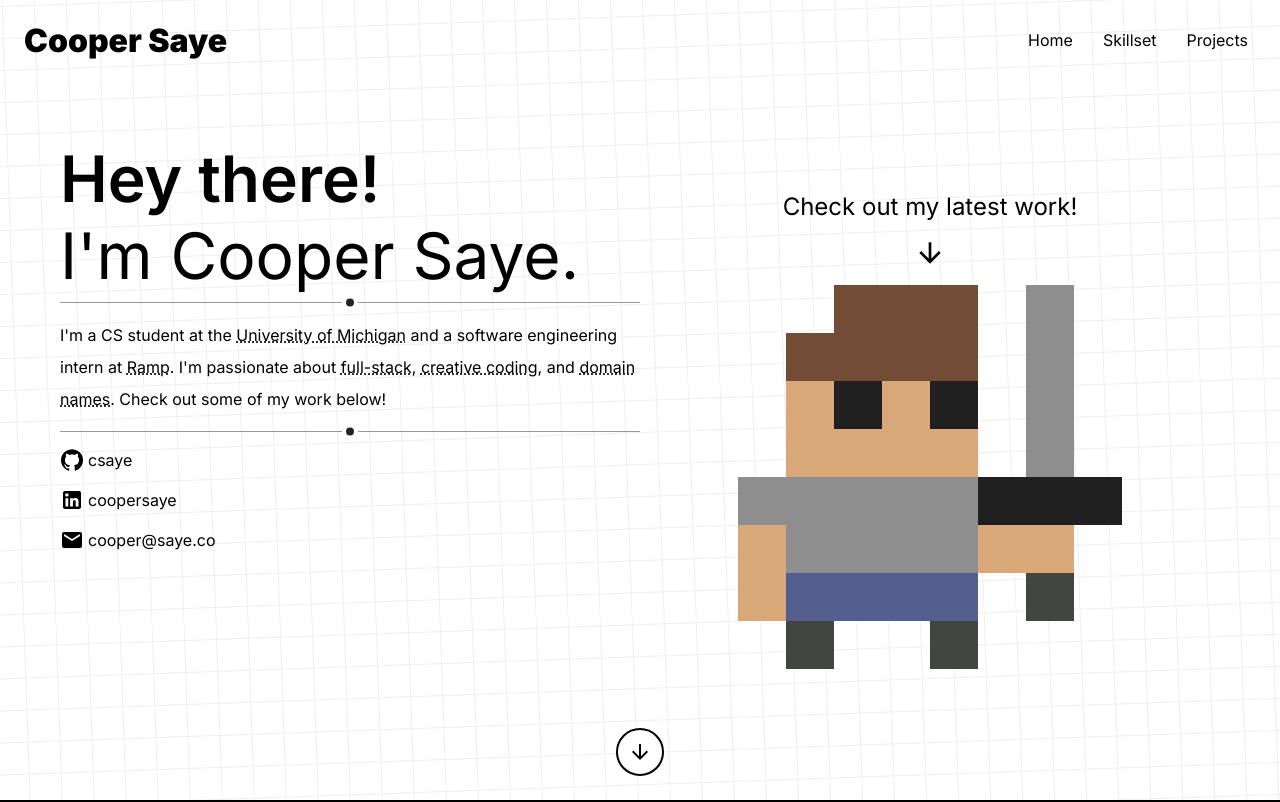
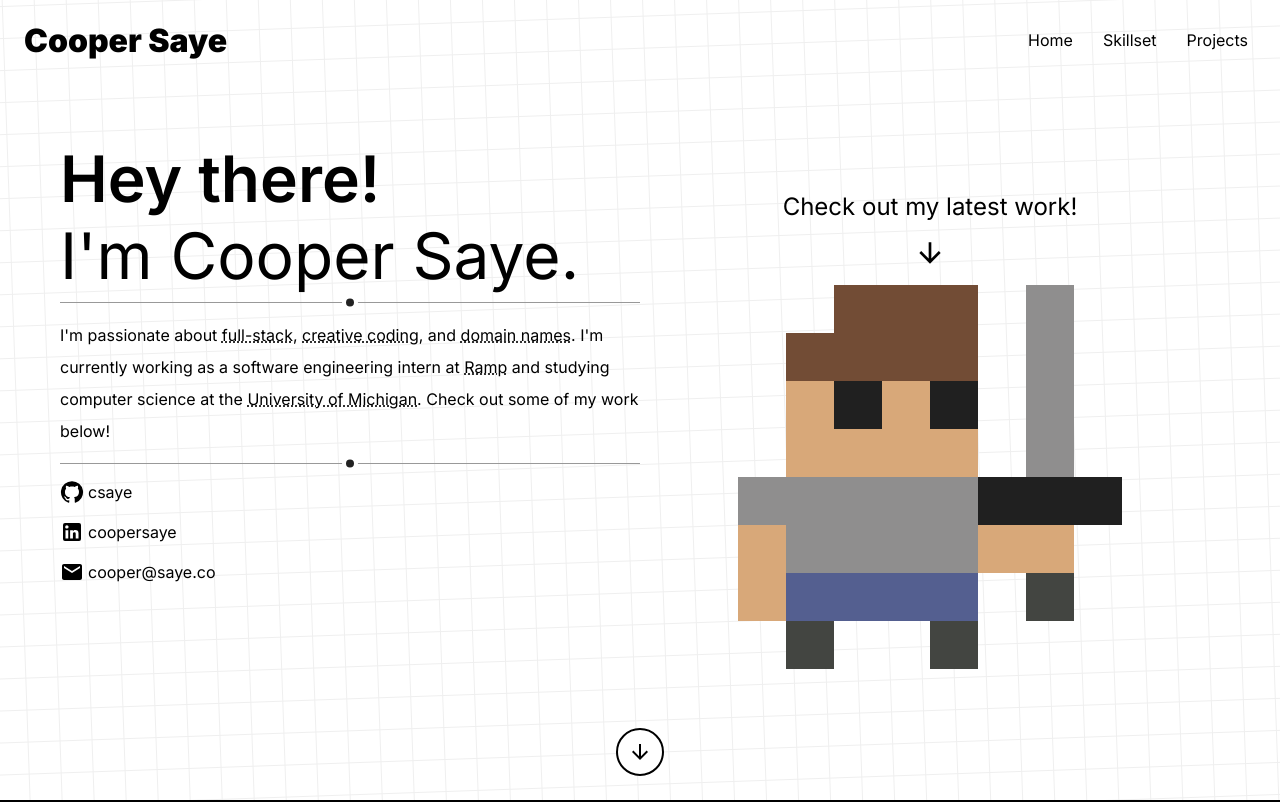
Before and after one commit to csaye/csaye.com-v5, a Next.js app: page / in a window 1280 px wide. Shown: the top 802 px of the page. Built offline with nearby package versions, Linux system fonts and the light colour scheme.

Commit message:
Update intro.

```diff
--- a/components/Intro.tsx
+++ b/components/Intro.tsx
@@ -61,10 +61,10 @@ export default function Intro(props: Props) {
         </h1>
         <hr />
         <p className={styles.bio}>
-          I&apos;m a CS student at the <u>University of Michigan</u> and a
-          software engineering intern at <u>Ramp</u>. I&apos;m
-          passionate about <u>full-stack</u>, <u>creative coding</u>, and
-          {' '}<u>domain names</u>. Check out some of my work below!
+          I&apos;m passionate about <u>full-stack</u>, <u>creative coding</u>,
+          and <u>domain names</u>. I&apos;m currently working as a software
+          engineering intern at <u>Ramp</u> and studying computer science at
+          the <u>University of Michigan</u>. Check out some of my work below!
         </p>
         <hr />
         <div className={styles.links}>
```
